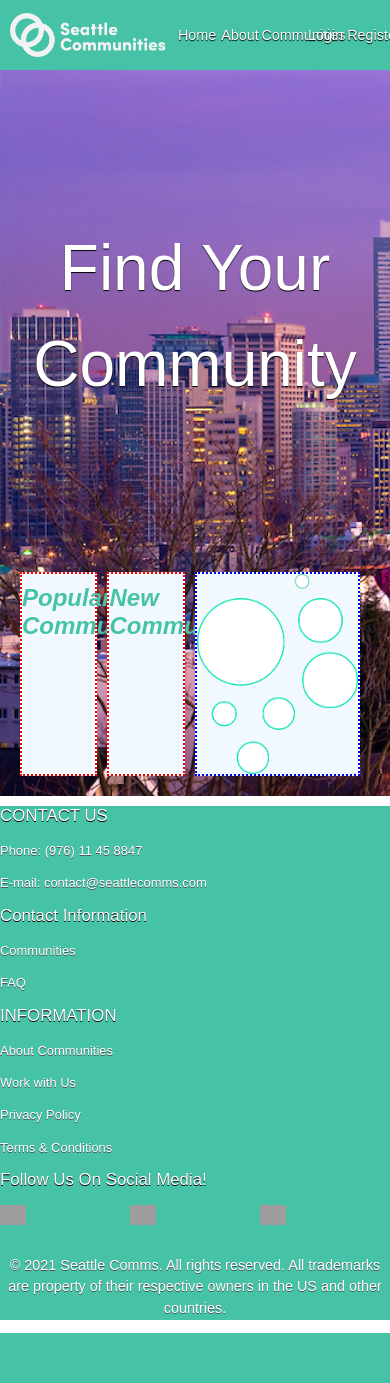
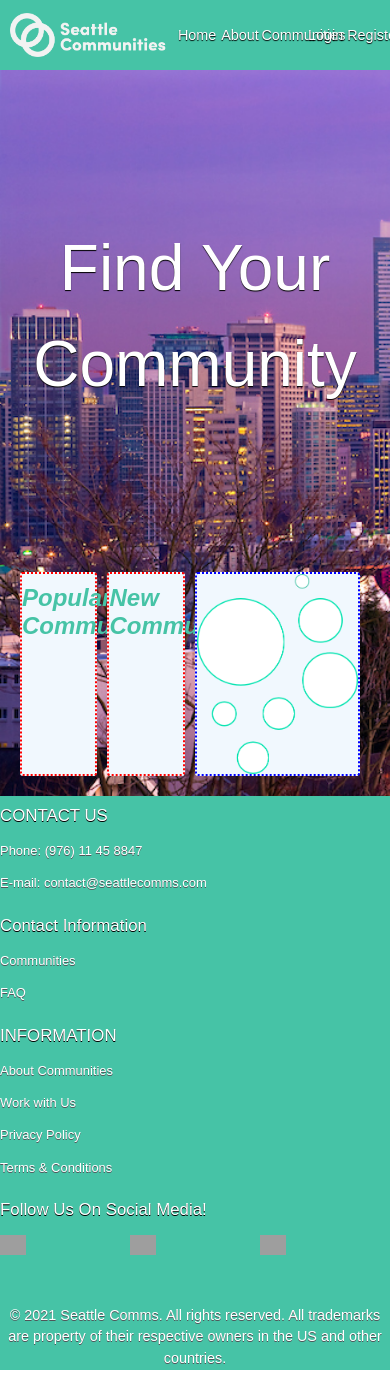
Before and after one commit to lhxo/it163group5communitysite, a PHP site: page /index.php in a window 390 px wide. Before the commit the page ends 1333 px from the top, so only its background shows below. Run offline with PHP 8.4, Linux system fonts and the light colour scheme; grey boxes are pictures that could not be loaded.

Commit message:
Update pages

```diff
--- a/css/styles.css
+++ b/css/styles.css
@@ -142,11 +142,13 @@
 .main .fourth {
     border: 2px dotted red;
     background-color: #f1f8fe;
+    border-radius: 3px;
 }
 
 .main .half {
     border: 2px dotted blue;
     background-color: #f1f8fe;
+    border-radius: 3px;
 }
 
 .main .half img {
@@ -273,7 +275,7 @@
 
 .social {
     background-color: #46C3A6;
-    grid-column: span 12;
+    grid-column: span 3;
 }
 
 .smbuttons {
@@ -291,15 +293,15 @@
 }
 
 .ig {
-    grid-column: span 4;
+    grid-column: span 1;
 }
 
 .tw {
-    grid-column: span 4;
+    grid-column: span 1;
 }
 
 .fb {
-    grid-column: span 4;
+    grid-column: span 1;
 }
 
 .copyright {
@@ -318,7 +320,7 @@
         position: relative;
         width: 100%;
 }
-    /* .fourth {
+    .fourth {
         display: grid;
         grid-template-areas:
         ".popcomms .popcomms"
@@ -328,7 +330,7 @@
         display: grid;
         grid-template-columns: 1fr 1fr;
         grid-template-rows: 1fr 1fr 1fr 1fr 1fr 1fr;
-} */
+}
 
     footer {
         display: block;
```
Also changed, not shown: includes/multiple.php (+5 -2 lines).
